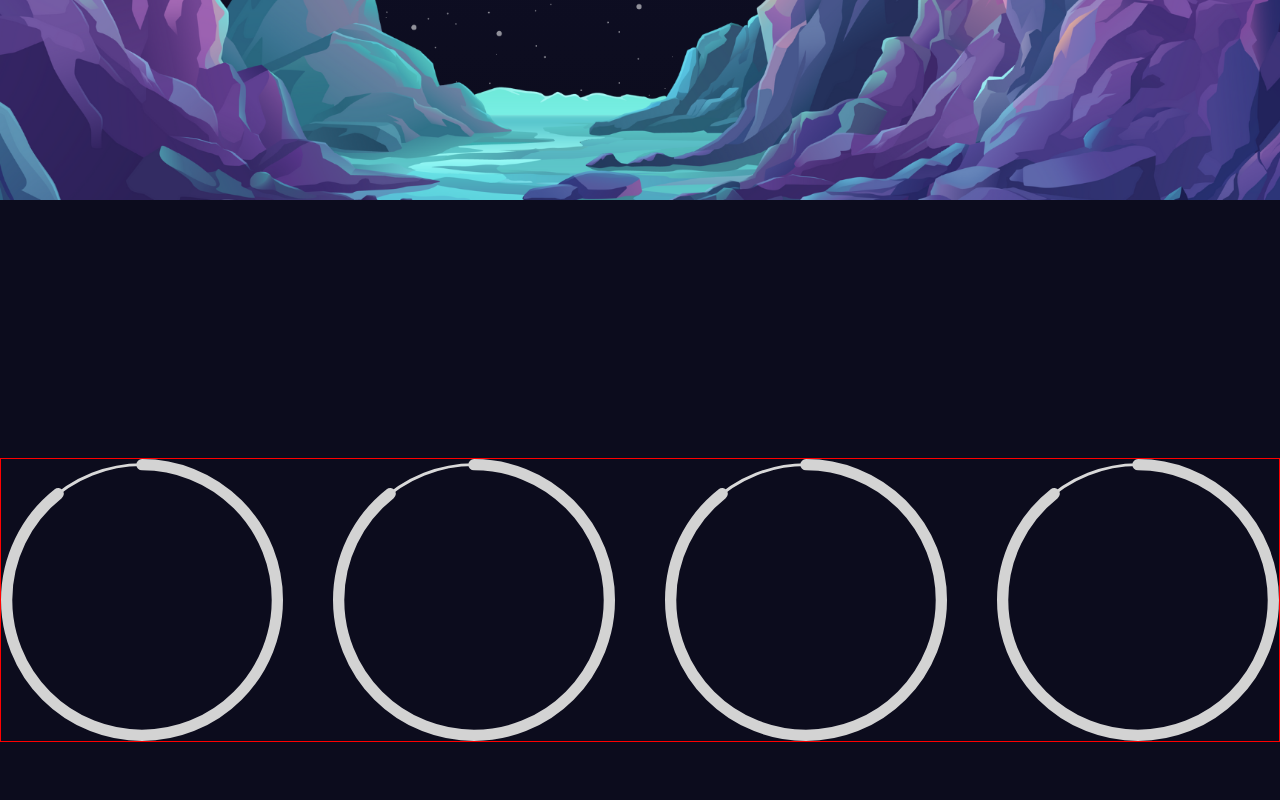
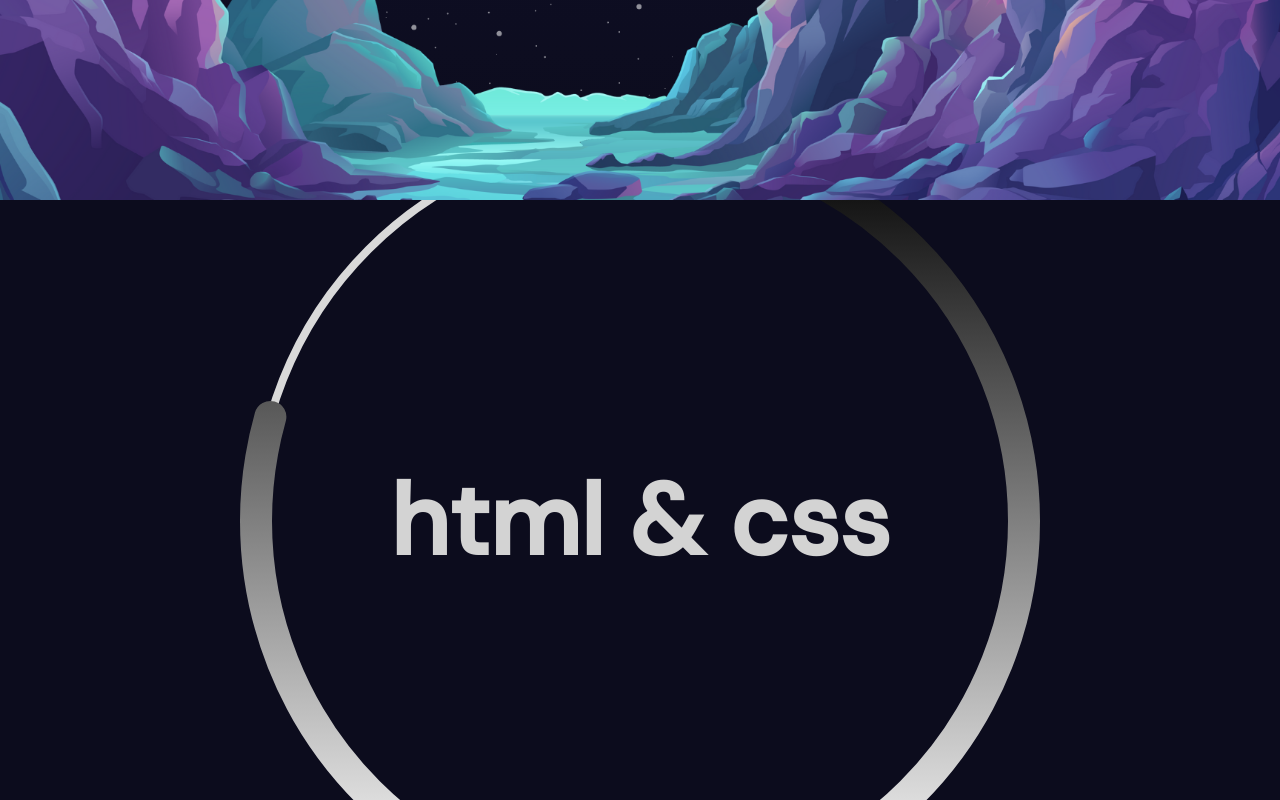
Before and after one commit to moeinparvizi/me, a React (Vite) app: page / in a window 1280 px wide. Shown: the part 1400-2200 px from the top of the page. Built offline with nearby package versions, Linux system fonts and the light colour scheme.

Commit message:
complated skills section
i like it :)

```diff
--- a/src/App.jsx
+++ b/src/App.jsx
@@ -16,7 +16,7 @@ function App() {
         <Hero />
       </section>
       <section id="skills"><Parallax type="skills" /></section>
-      <section className="skills-view"><Skills /></section>
+      <section><Skills /></section>
       <section id="portfolio"><Parallax type="portfolio" /></section>
       <section>Portfolio2</section>
       <section>Portfolio2</section>
--- a/src/Components/skills/Skills.jsx
+++ b/src/Components/skills/Skills.jsx
@@ -1,17 +1,306 @@
 // import librarys
-import { motion } from "framer-motion"
+import { motion } from "framer-motion";
 import { Circle } from "rc-progress";
 
 // import styles
 import "./skills.scss";
+import { useEffect, useRef, useState } from "react";
+
+
 
 export const Skills = () => {
-  return(
-    <motion.div whileInView={{border:"1px solid red",transition:{delay:2}}} className="skills">
-      <Circle percent={90} strokeWidth={4} strokeColor="#D3D3D3" className="circle" />
-      <Circle percent={90} strokeWidth={4} strokeColor="#D3D3D3" className="circle" />
-      <Circle percent={90} strokeWidth={4} strokeColor="#D3D3D3" className="circle" />
-      <Circle percent={90} strokeWidth={4} strokeColor="#D3D3D3" className="circle" />
-    </motion.div>
-  )
+  const menuFix = useRef()
+
+  const [view, setView] = useState("");
+
+  const skillsInfo = [
+    {
+      id: "",
+      name: "",
+      percent: 0,
+      url: "",
+    },
+    {
+      id: "",
+      name: "",
+      percent: 0,
+      url: "",
+    },
+    {
+      id: "",
+      name: "",
+      percent: 0,
+      url: "",
+    },
+    {
+      id: "",
+      name: "",
+      percent: 0,
+      url: "",
+    },
+    {
+      id: "",
+      name: "",
+      percent: 0,
+      url: "",
+    },
+    {
+      id: "",
+      name: "",
+      percent: 0,
+      url: "",
+    },
+    {
+      id: "",
+      name: "",
+      percent: 0,
+      url: "",
+    },
+    {
+      id: "",
+      name: "",
+      percent: 0,
+      url: "",
+    },
+    {
+      id: "",
+      name: "",
+      percent: 0,
+      url: "",
+    },
+    {
+      id: "",
+      name: "",
+      percent: 0,
+      url: "",
+    },
+    {
+      id: "",
+      name: "",
+      percent: 0,
+      url: "",
+    },
+    {
+      id: "",
+      name: "",
+      percent: 0,
+      url: "",
+    },
+    {
+      id: "",
+      name: "",
+      percent: 0,
+      url: "",
+    },
+    {
+      id: "",
+      name: "",
+      percent: 0,
+      url: "",
+    },
+    {
+      id: "",
+      name: "",
+      percent: 0,
+      url: "",
+    },
+    {
+      id: "html",
+      name: "html & css",
+      percent: 99,
+      url: "https://www.codecademy.com/catalog/language/html-css",
+    },
+    {
+      id: "tailwind",
+      name: "tailwind css",
+      percent: 100,
+      url: "https://tailwindcss.com/",
+    },
+    {
+      id: "bootstrap",
+      name: "bootstrap",
+      percent: 90,
+      url: "https://getbootstrap.com/",
+    },
+    {
+      id: "sass",
+      name: "sass",
+      percent: 100,
+      url: "https://sass-lang.com/",
+    },
+    {
+      id: "animate",
+      name: "animate",
+      percent: 100,
+      url: "https://animate.style/",
+    },
+    {
+      id: "javascript",
+      name: "javascript",
+      percent: 98,
+      url: "https://en.wikipedia.org/wiki/JavaScript",
+    },
+    {
+      id: "react",
+      name: "react js",
+      percent: 85,
+      url: "https://react.dev/",
+    },
+    {
+      id: "formik",
+      name: "formik",
+      percent: 80,
+      url: "https://formik.org/",
+    },
+    {
+      id: "material",
+      name: "material ui",
+      percent: 90,
+      url: "https://mui.com/",
+    },
+    {
+      id: "motion",
+      name: "framer motion",
+      percent: 90,
+      url: "https://www.framer.com/motion/",
+    },
+    {
+      id: "next",
+      name: "next js",
+      percent: 30,
+      url: "https://nextjs.org/",
+    },
+    {
+      id: "aos",
+      name: "aos",
+      percent: 100,
+      url: "https://michalsnik.github.io/aos/",
+    },
+    {
+      id: "wow",
+      name: "wowjs",
+      percent: 90,
+      url: "https://wowjs.uk/",
+    },
+    {
+      id: "swiper",
+      name: "swiper js",
+      percent: 95,
+      url: "https://swiperjs.com/",
+    },
+    {
+      id: "python",
+      name: "python",
+      percent: 93,
+      url: "https://python.org/",
+    },
+    {
+      id: "django",
+      name: "Django",
+      percent: 40,
+      url: "https://www.djangoproject.com/",
+    },
+    {
+      id: "linux",
+      name: "linux",
+      percent: 80,
+      url: "https://www.linux.org/",
+    },
+  ];
+
+  const menu = [
+    "html",
+    "tailwind",
+    "bootstrap",
+    "sass",
+    "animate",
+    "javascript",
+    "react",
+    "formik",
+    "material",
+    "motion",
+    "next",
+    "aos",
+    "wow",
+    "swiper",
+    "python",
+    "django",
+    "linux",
+  ];
+  const variants = {
+    visible: (i) => ({
+      opacity: 1,
+      x: 0,
+      transition: { delay: i * 0.5 },
+    }),
+
+    hidden: { opacity: 0, x: -100 },
+  };
+
+  useEffect(()=>{
+    window.addEventListener('scroll',()=>{
+      if(window.scrollY > 1000){
+        menuFix.current.style.display = 'flex'
+        menuFix.current.style.visibility = 'visible'
+      } if (window.scrollY < 1000) {
+        menuFix.current.style.visibility = 'hidden'
+        menuFix.current.style.display = 'none'
+      } if (window.scrollY > 2000) {
+        menuFix.current.style.visibility = 'hidden'
+        menuFix.current.style.display = 'none'
+      }
+    })
+  })
+
+  return (
+    <div className="container">
+      <motion.span variants={variants} className="skills-menu" data-status='on' ref={menuFix}>
+        {menu.map((i, v) => {
+          return (
+            <motion.a
+              variants={variants}
+              custom={v}
+              whileHover={{ scale: 1.2 }}
+              whileTap={{ scale: 0.8 }}
+              key={i + i + 1}
+              href={"#" + i}
+            >
+              {i}
+            </motion.a>
+          );
+        })}
+      </motion.span>
+      <div className="wrapper">
+        {skillsInfo.map((item) => {
+          return (
+            <motion.div
+              className="circles"
+              key={item.name}
+              whileInView={() => setView(item.percent)}
+              id={item.id}
+            >
+              <Circle
+                percent={view}
+                strokeWidth={4}
+                strokeColor={{
+                  "0%": "#000",
+                  "100%": "#fff",
+                }}
+                strokeLinecap="round"
+                className="circle"
+              />
+              <a href={item.url}>
+                <motion.h5
+                  initial={{ opacity: 0, y: -200 }}
+                  whileInView={{ opacity: 1, y: "-50%", x: "-50%" }}
+                >
+                  {item.name}
+                </motion.h5>
+              </a>
+            </motion.div>
+          );
+        })}
+      </div>
+    </div>
+  );
 };
--- a/src/Components/skills/skills.scss
+++ b/src/Components/skills/skills.scss
@@ -1,14 +1,69 @@
-.skills{
+.container {
   width: 100%;
   height: 100%;
-  max-width: 1300px;
   display: flex;
   justify-content: center;
-  align-items: start;
-  gap: 50px;
+  align-items: center;
+  padding-top: 54vw;
 
-  >.circle{
+  overflow-y: scroll;
+  scroll-snap-type: y mandatory;
+  scroll-behavior: smooth;
+  position: relative;
+
+  &::-webkit-scrollbar{
+    display: none;
+  }
+
+  >.skills-menu{
+    position: fixed;
+    visibility: hidden;
+    z-index: 80;
+    top: 50%;
+    transform: translateY(-50%);
+    left: 100px;
+    display: flex;
+    flex-direction: column;
+    color: gray;
+    border-radius: 20px;
+    gap: 10px;
+    padding: 10px;
+
+    >a{
+      font-size: 20px;
+    }
+  }
+  .wrapper {
     width: 100%;
-    height: 100%;
+    // height: 100%;
+    max-width: 1400px;
+    display: flex;
+    justify-content: center;
+    flex-direction: column;
+    align-items: center;
+    gap: 50px;
+
+    > .circles {
+      // margin-top: 100vh;
+      width: 100vw;
+      height: 100vh;
+      scroll-snap-align: center;
+      position: relative;
+      display: flex;
+      justify-content: center;
+      align-items: center;
+
+      >.circle{
+        width: 800px;
+      }
+
+      h5{
+        position: absolute;
+        font-size: 100px;
+        top: 50%;
+        left: 50%;
+        transform: translate(-50%,-50%);
+      }
+    }
   }
 }
--- a/src/app.scss
+++ b/src/app.scss
@@ -9,8 +9,3 @@ html {
     scroll-snap-align: center;
   }
 }
-
-.skills-view{
-  display: grid;
-  place-content: center;
-}
```
